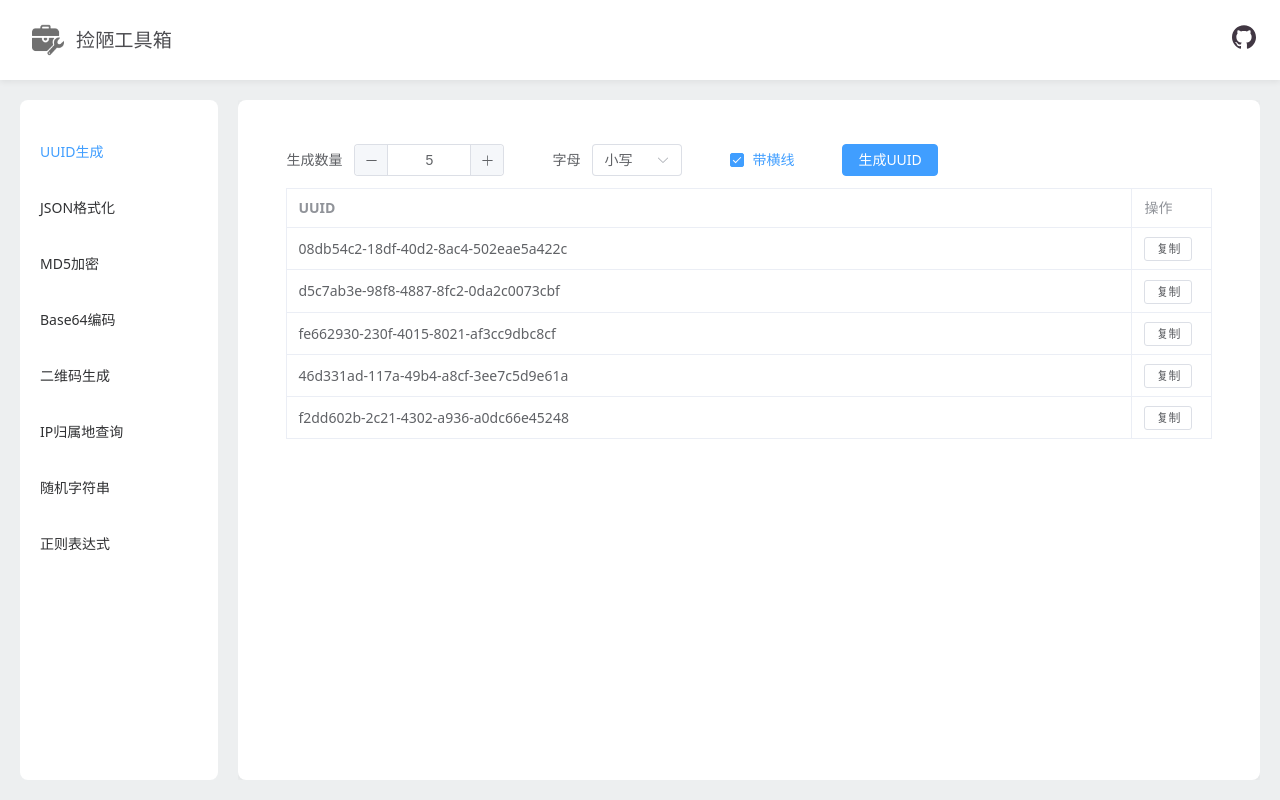
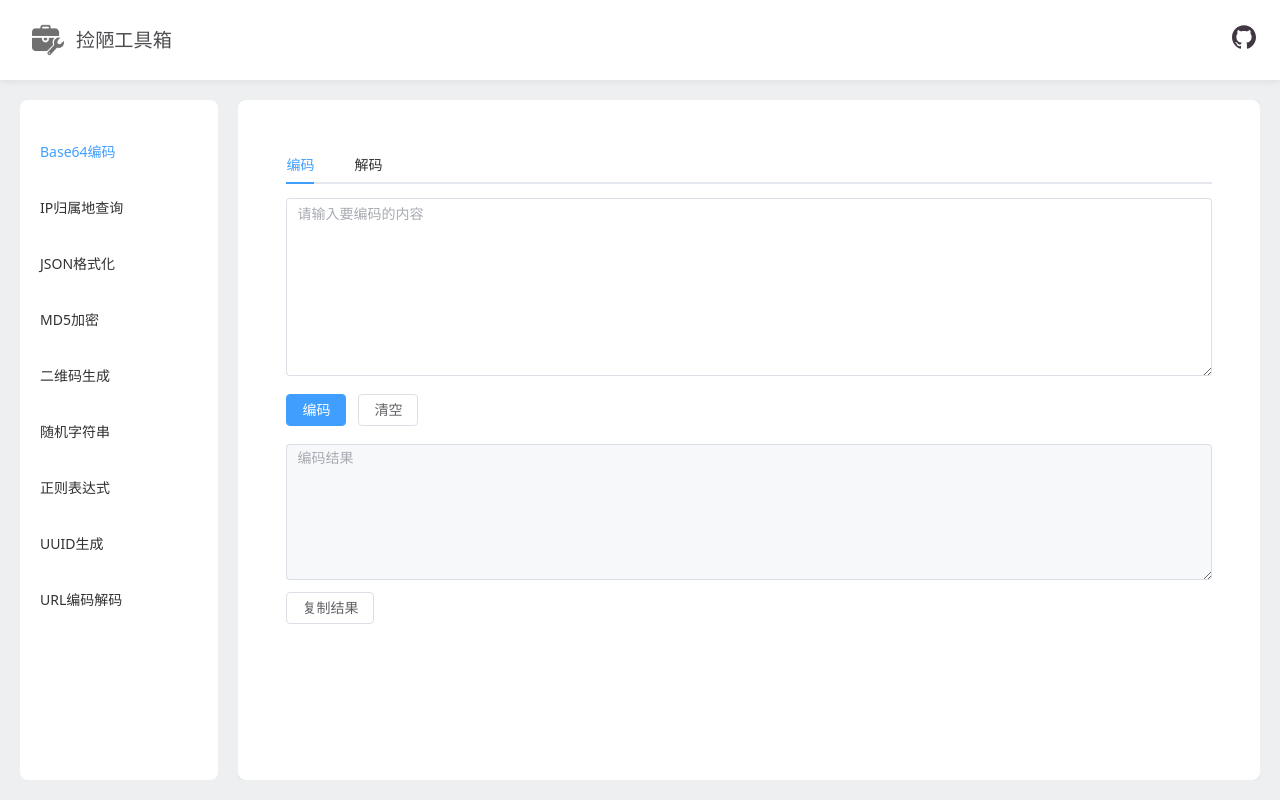
Before and after one commit to ingrun/js-tool, a Vue app: page / in a window 1280 px wide. Built offline with nearby package versions, Linux system fonts and the light colour scheme.

Commit message:
fix components import

```diff
--- a/src/App.vue
+++ b/src/App.vue
@@ -1,26 +1,34 @@
 <script setup>
-import { ref } from "vue";
+import { ref, onMounted  } from "vue";
 import "element-plus/dist/index.css";
-import UUIDGenerator from "./tools/UUIDGenerator.vue";
-import JSONFormatter from "./tools/JSONFormatter.vue";
-import MD5Encoder from "./tools/MD5Encoder.vue";
-import Base64Encoder from "./tools/Base64Encoder.vue";
-import QRCodeGenerator from "./tools/QRCodeGenerator.vue";
-import IPGeoLocation from "./tools/IPGeoLocation.vue";
-import RandomString from "./tools/RandomString.vue";
-import RegexTester from "./tools/RegexTester.vue";
 
-const tools = [
-  { name: "UUID", label: "UUID生成", component: UUIDGenerator },
-  { name: "JSON", label: "JSON格式化", component: JSONFormatter },
-  { name: "MD5", label: "MD5加密", component: MD5Encoder },
-  { name: "Base64", label: "Base64编码", component: Base64Encoder },
-  { name: "QRCode", label: "二维码生成", component: QRCodeGenerator },
-  { name: "IP", label: "IP归属地查询", component: IPGeoLocation },
-  { name: "RString", label: "随机字符串", component: RandomString  },
-  { name: "Regex", label: "正则表达式", component: RegexTester },
-];
-const currentTool = ref("UUID");
+const currentTool = ref("");
+const currentComponent = ref(null);
+const tools = ref([]);
+const modules = import.meta.glob('./tools/*.vue')
+onMounted(async () => {
+  const modulePromises = []
+  for (const path in modules) {
+    modulePromises.push(modules[path]().then(module => {
+      const componentName = path.replace('./tools/', '').replace('.vue', '')
+      const component = module.default
+      return {
+        name: componentName,
+        label: component.meta?.label || `${componentName}`,
+        component: component
+      }
+    }))
+  }
+  tools.value = await Promise.all(modulePromises)
+  // 默认显示第一个
+  switchTool(tools.value[0])
+})
+
+const switchTool = (tools) => {
+  const { component, name } = tools;
+  currentComponent.value = component;
+  currentTool.value = name;
+}
 </script>
 
 <template>
@@ -56,6 +64,7 @@ const currentTool = ref("UUID");
             v-for="tool in tools"
             :key="tool.name"
             :index="tool.name"
+            @click="switchTool(tool)"
           >
             {{ tool.label }}
           </el-menu-item>
@@ -64,8 +73,11 @@ const currentTool = ref("UUID");
       <el-main class="main-content">
         <div class="tool-card tool-card-large">
           <component
-            :is="tools.find((t) => t.name === currentTool).component"
+            :is="currentComponent"
           />
+          <!-- <component
+            :is="tools.find((t) => t.name === currentTool)?.component"
+          /> -->
         </div>
       </el-main>
     </el-container>
--- a/src/tools/Base64Encoder.vue
+++ b/src/tools/Base64Encoder.vue
@@ -67,6 +67,12 @@
 </template>
 
 <script setup>
+defineOptions({
+  name: 'Base64',
+  meta: {
+    label: 'Base64编码'
+  }
+})
 import { ref } from 'vue'
 
 const activeTab = ref('encode')
--- a/src/tools/IPGeoLocation.vue
+++ b/src/tools/IPGeoLocation.vue
@@ -74,6 +74,12 @@
 </template>
 
 <script setup>
+defineOptions({
+  name: 'IP',
+  meta: {
+    label: 'IP归属地查询'
+  }
+})
 import { ref, onMounted } from "vue";
 
 const loading = ref(false);
@@ -88,7 +94,7 @@ async function getIPInfo() {
     loading.value = true;
 
     // 使用ip-api.com服务
-    const response = await fetch("http://ip-api.com/json/?lang=zh-CN");
+    const response = await fetch("//ip-api.com/json/?lang=zh-CN");
     const data = await response.json();
 
     if (data.status === "success") {
--- a/src/tools/JSONFormatter.vue
+++ b/src/tools/JSONFormatter.vue
@@ -32,6 +32,12 @@
 </template>
 
 <script setup>
+defineOptions({
+  name: 'JSON',
+  meta: {
+    label: 'JSON格式化'
+  }
+})
 import { ref } from "vue";
 const input = ref("");
 const output = ref("");
--- a/src/tools/MD5Encoder.vue
+++ b/src/tools/MD5Encoder.vue
@@ -14,6 +14,12 @@
 </template>
 
 <script setup>
+defineOptions({
+  name: 'MD5',
+  meta: {
+    label: 'MD5加密'
+  }
+})
 import { ref } from 'vue'
 import md5 from 'blueimp-md5'
 const input = ref('')
--- a/src/tools/QRCodeGenerator.vue
+++ b/src/tools/QRCodeGenerator.vue
@@ -30,6 +30,12 @@
 </template>
 
 <script setup>
+defineOptions({
+  name: 'QRCode',
+  meta: {
+    label: '二维码生成'
+  }
+})
 import { ref } from 'vue'
 import QRCode from 'qrcode'
 
--- a/src/tools/RandomString.vue
+++ b/src/tools/RandomString.vue
@@ -38,6 +38,12 @@
 </template>
 
 <script setup>
+defineOptions({
+  name: 'RString',
+  meta: {
+    label: '随机字符串'
+  }
+})
 import { ref, onMounted } from "vue";
 
 const count = ref(10);
--- a/src/tools/RegexTester.vue
+++ b/src/tools/RegexTester.vue
@@ -231,6 +231,12 @@
 </template>
 
 <script setup>
+defineOptions({
+  name: 'Regex',
+  meta: {
+    label: '正则表达式'
+  }
+})
 import { ref, reactive, computed } from "vue";
 
 const activeResultTab = ref("matches");
--- a/src/tools/UUIDGenerator.vue
+++ b/src/tools/UUIDGenerator.vue
@@ -33,6 +33,12 @@
 </template>
 
 <script setup>
+defineOptions({
+  name: 'UUID',
+  meta: {
+    label: 'UUID生成'
+  }
+})
 import { ref } from "vue";
 const count = ref(5);
 const caseType = ref("lower"); //  upper, lower
--- /dev/null
+++ b/src/tools/UrlEncode.vue
@@ -0,0 +1,93 @@
+<template>
+  <div class="tool-module">
+    <el-form label-width="0">
+      <el-form-item>
+        <el-input
+          v-model="inputText"
+          type="textarea"
+          :rows="6"
+          placeholder="请输入要处理的内容"
+        />
+      </el-form-item>
+      <el-form-item>
+        <el-button type="primary" @click="handleEncode">UrlEncode编码</el-button>
+        <el-button type="success" @click="handleDecode">UrlDecode解码</el-button>
+        <el-button type="warning" @click="clearInput">清空输入框</el-button>
+        <el-button @click="copyResult">复制网址</el-button>
+      </el-form-item>
+    </el-form>
+    <el-input
+      v-model="outputText"
+      type="textarea"
+      :rows="8"
+      readonly
+      placeholder=""
+    />
+    <el-alert
+      v-if="errorMessage"
+      :title="errorMessage"
+      type="error"
+      show-icon
+      style="margin-top: 12px"
+    />
+  </div>
+</template>
+
+<script setup>
+import { ref } from 'vue'
+import { ElNotification } from 'element-plus'
+
+const inputText = ref('')
+const outputText = ref('')
+const errorMessage = ref('')
+
+defineOptions({
+  name: 'UrlEncode',
+  meta: {
+    label: 'URL编码解码'
+  }
+})
+
+function handleEncode() {
+  try {
+    outputText.value = encodeURIComponent(inputText.value)
+    errorMessage.value = ''
+  } catch (err) {
+    errorMessage.value = '编码失败: ' + err.message
+    outputText.value = ''
+  }
+}
+
+function handleDecode() {
+  try {
+    outputText.value = decodeURIComponent(inputText.value)
+    errorMessage.value = ''
+  } catch (err) {
+    errorMessage.value = '解码失败: ' + err.message
+    outputText.value = ''
+  }
+}
+
+function clearInput() {
+  inputText.value = ''
+  outputText.value = ''
+  errorMessage.value = ''
+}
+
+function copyResult() {
+  if (outputText.value) {
+    navigator.clipboard.writeText(outputText.value)
+    ElNotification({
+        title: '提示',
+        message: '复制成功',
+        type: 'success',
+    })
+  }
+}
+</script>
+
+<style scoped>
+.tool-module {
+  padding: 20px;
+}
+</style>
```
